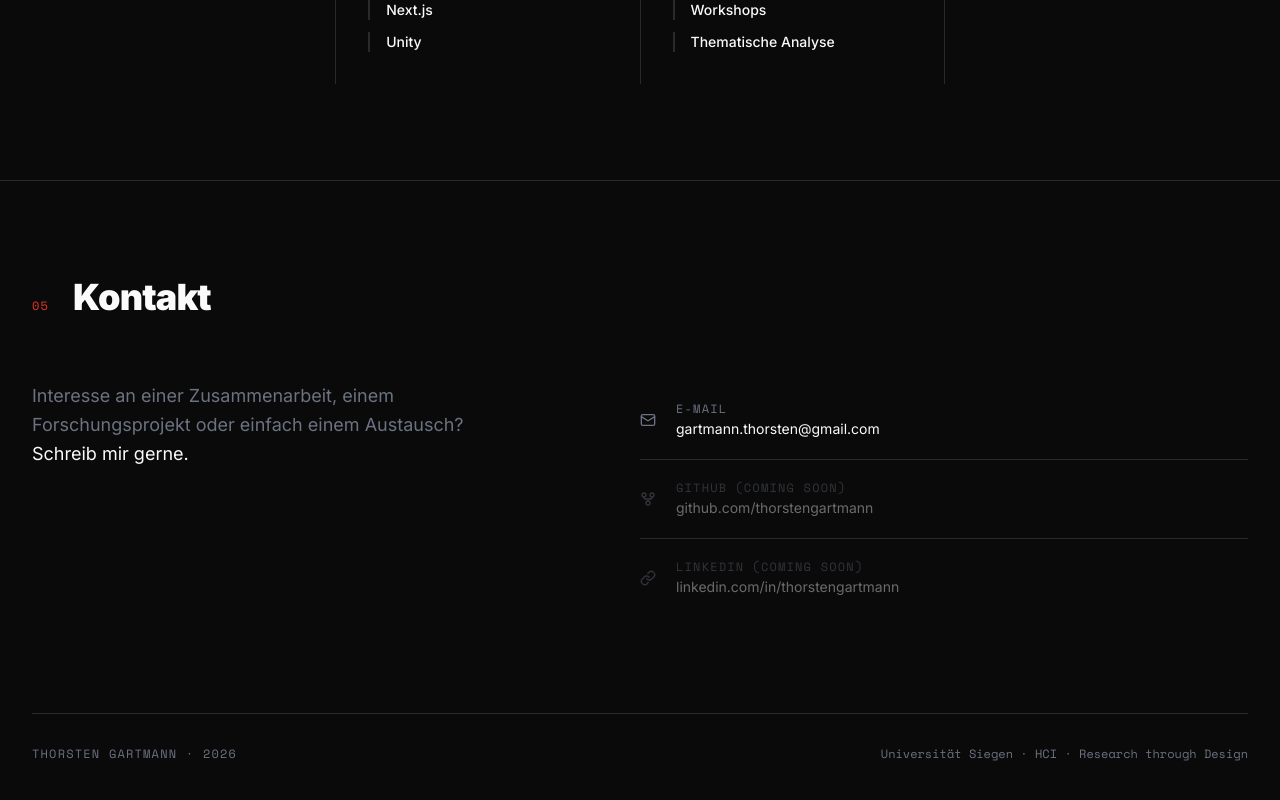
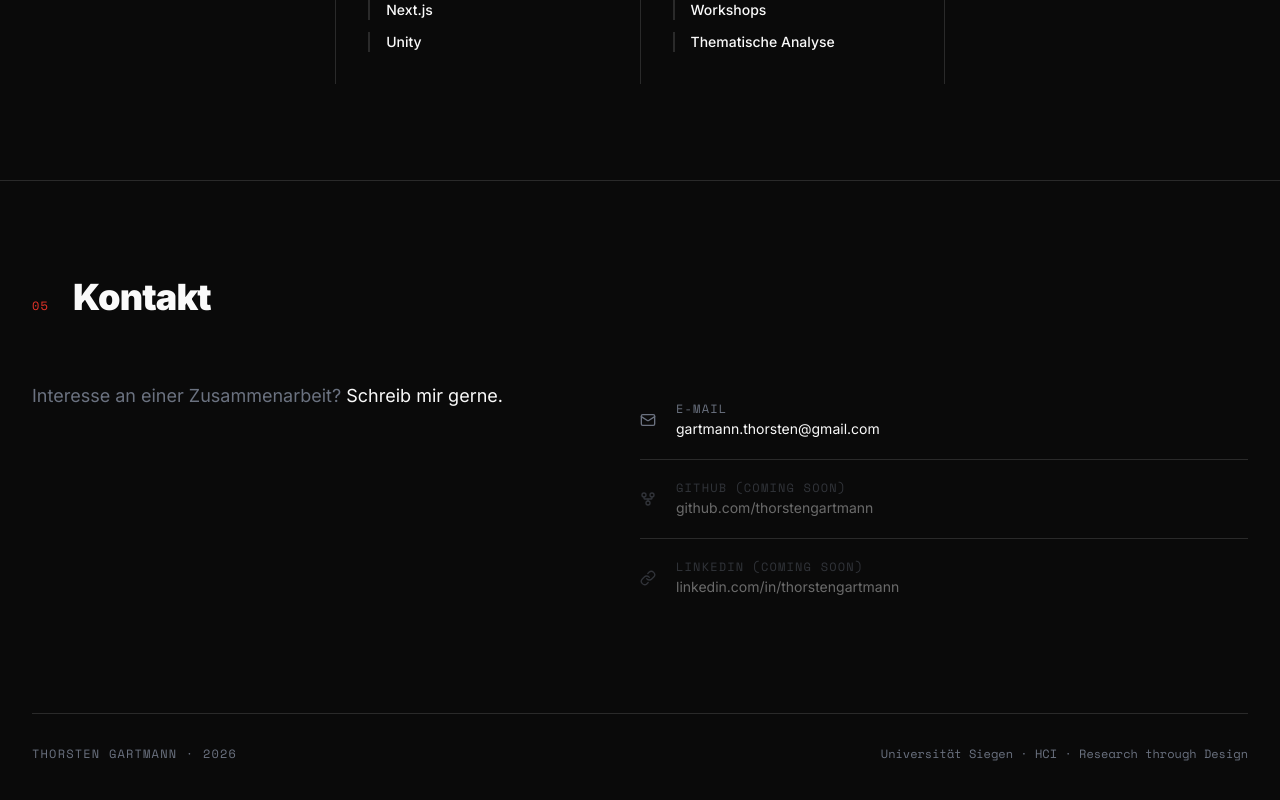
Before and after one commit to Binkel17/Binkel17.github.io, a Next.js app: page / in a window 1280 px wide. Shown: the part 2625-3425 px from the top of the page. Built offline with nearby package versions, Linux system fonts and the light colour scheme.

Commit message:
änderung bei contact

```diff
--- a/components/Contact.tsx
+++ b/components/Contact.tsx
@@ -39,8 +39,7 @@ export default function Contact() {
           {/* Statement */}
           <div className="col-span-12 lg:col-span-5 mb-8 lg:mb-0">
             <p className="text-muted text-lg leading-relaxed">
-              Interesse an einer Zusammenarbeit, einem Forschungsprojekt oder
-              einfach einem Austausch?{" "}
+              Interesse an einer Zusammenarbeit?{" "}
               <span className="text-primary">Schreib mir gerne.</span>
             </p>
           </div>
```
